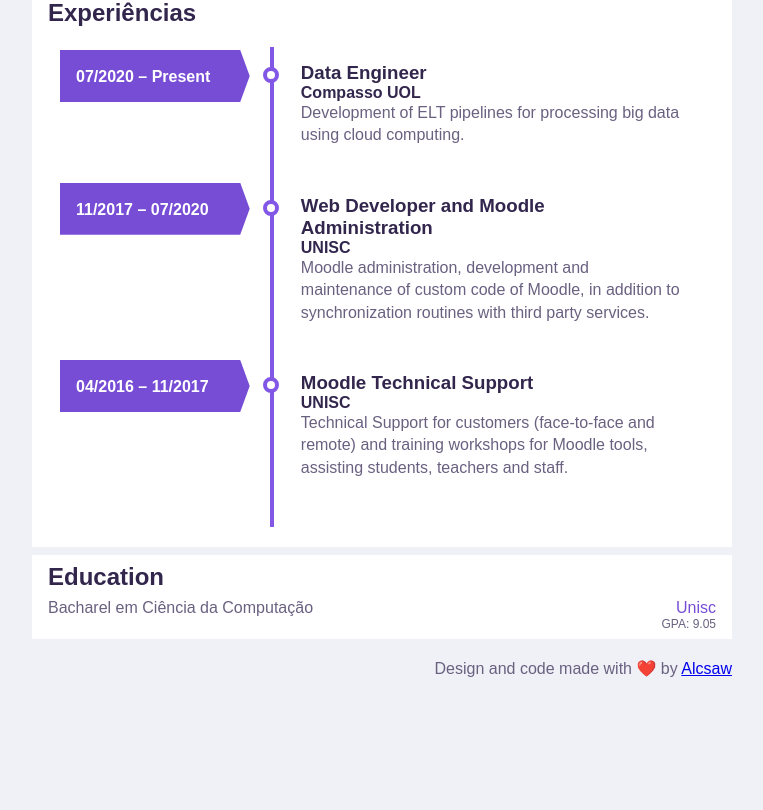
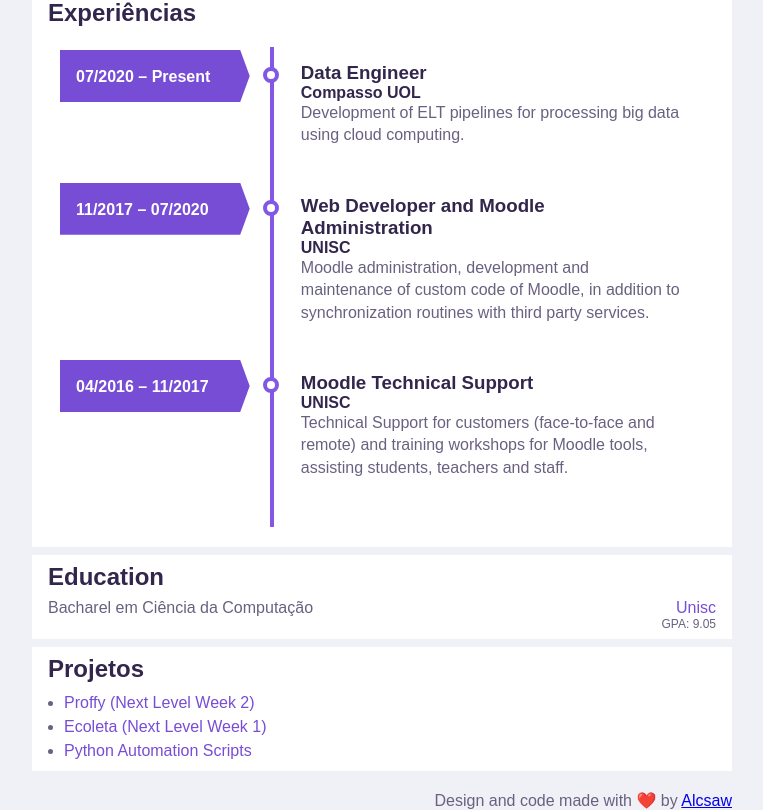
Before and after one commit to Alcsaw/resume-web, a React (Create React App) app: page / in a window 1280 px wide. Shown: the part 371-1181 px from the top of the page, without its empty margins (258-1021 px from the left). Before the commit the page ends 1049 px from the top, so only its background shows below. Built offline with nearby package versions, Linux system fonts and the light colour scheme.

Commit message:
Adds Projects; creates .link css class

```diff
--- a/src/App.css
+++ b/src/App.css
@@ -61,6 +61,11 @@
   align-items: center;
 }
 
+.link {
+  text-decoration: none;
+  color: var(--color-primary-dark);
+}
+
 @media (min-width: 700px) {
   :root {
       font-size: 62.5%;
--- a/src/components/Education/index.tsx
+++ b/src/components/Education/index.tsx
@@ -17,7 +17,7 @@
         <li className="certification-item">
           <div className="item-name">
             <span className="certification-name">{certificationName}</span>
-            <a className="issuer-link" href={issuerLink}>{issuerName}</a>
+            <a className="link" href={issuerLink}>{issuerName}</a>
           </div>
           <div className="certification-grade">{certificationGrade}</div>
         </li>
--- a/src/components/Education/styles.css
+++ b/src/components/Education/styles.css
@@ -12,11 +12,6 @@
   font-size: 1.6rem;
 }
 
-.issuer-link {
-  text-decoration: none;
-  color: var(--color-primary-dark);
-}
-
 .certification-grade {
   width: 100%;
   display: flex;
--- /dev/null
+++ b/src/components/Projects/index.tsx
@@ -0,0 +1,39 @@
+import React from 'react';
+
+import Box from '../Box';
+
+import './styles.css';
+
+const Projects: React.FC = () => {
+
+  const projects = [
+    {
+      name: 'Proffy (Next Level Week 2)',
+      link: 'https://github.com/Alcsaw/next-level-week-2'
+    },
+    {
+      name: 'Ecoleta (Next Level Week 1)',
+      link: 'https://github.com/Alcsaw/next-level-week-1'
+    },
+    {
+      name: 'Python Automation Scripts',
+      link: 'https://github.com/Alcsaw/Python-automate-scripts'
+    },
+  ];
+
+  return (
+    <Box label="Projetos">
+      <ul className="projects-list">
+        {projects.map((project) => {
+          return (
+            <li className="project-item" key={project.name} >
+              <a className="link" href={project.link}>{project.name}</a>
+            </li>
+          )
+        })}
+      </ul>
+    </Box>
+  );
+}
+
+export default Projects;
--- /dev/null
+++ b/src/components/Projects/styles.css
@@ -0,0 +1,4 @@
+.project-item {
+  line-height: 2.4rem;
+  margin-left: 1.6rem;
+}
--- a/src/components/Timeline/styles.css
+++ b/src/components/Timeline/styles.css
@@ -8,7 +8,6 @@
   padding: 15px 0 0  0;
   position: relative;
   /* box-shadow: 0.5rem 0.5rem 2rem 0 rgba(0, 0, 0, 0.2); */
-
   color: var(--color-primary);
 }
 .timeline:before {
--- a/src/pages/Resume/index.tsx
+++ b/src/pages/Resume/index.tsx
@@ -4,6 +4,7 @@
 import Description from '../../components/Description';
 import Experiences from '../../components/Experiences';
 import Education from '../../components/Education';
+import Projects from '../../components/Projects';
 
 import './styles.css';
 
@@ -14,6 +15,7 @@
       <Description />
       <Experiences />
       <Education />
+      <Projects />
 
       <p className="footer-note">Design and code made with <span role="img" aria-label="love">❤️</span> by <a href="https://github.com/Alcsaw/resume-web">Alcsaw</a></p>
     </div>
```
